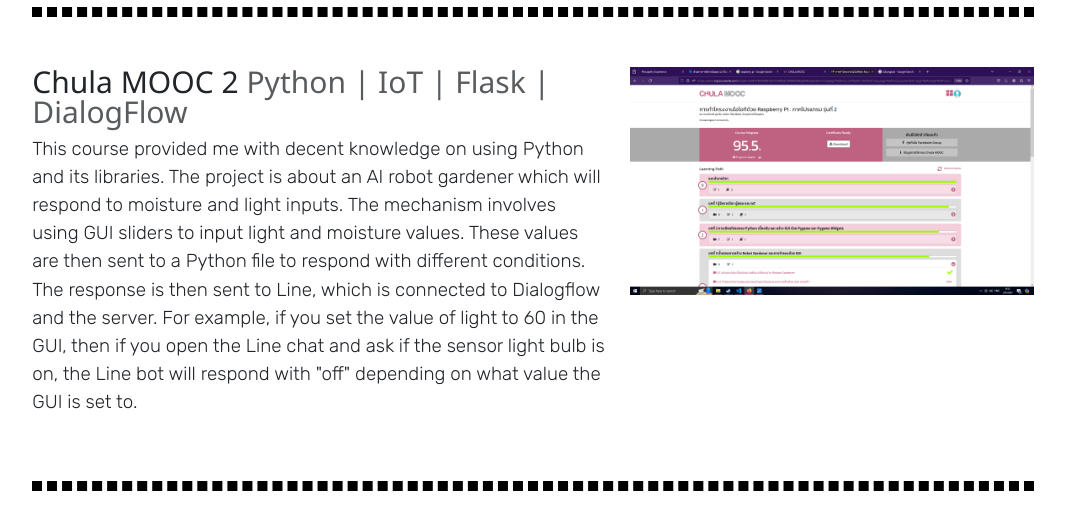
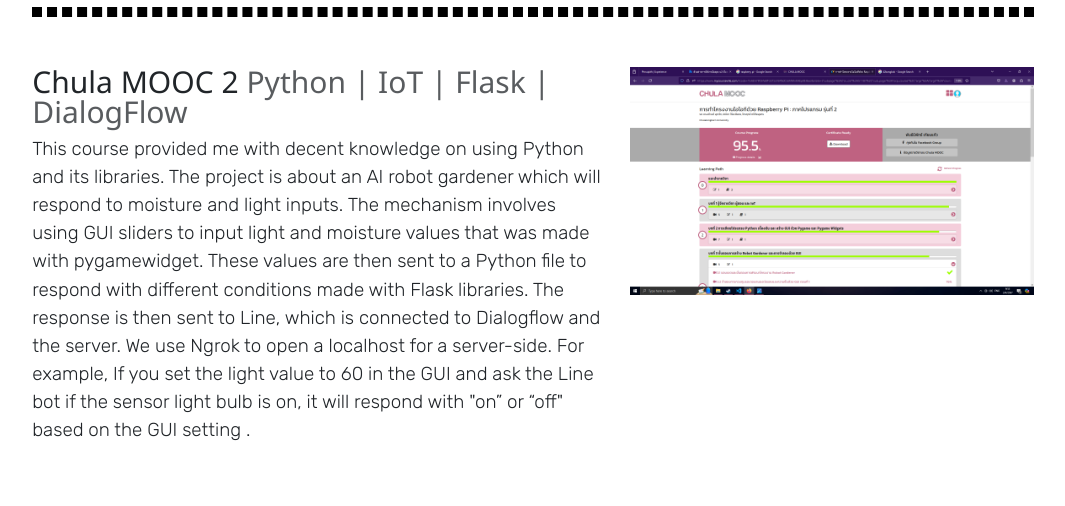
Before and after one commit to bobbobateaberm/portfolio, a plain HTML site: page exp1.html in a window 1280 px wide. Shown: the part 3180-3686 px from the top of the page, without its empty margins (107-1172 px from the left). Drawn offline with nearby package versions, Linux system fonts and the light colour scheme.

Commit message:
Add files via upload

```diff
--- a/exp1.html
+++ b/exp1.html
@@ -144,8 +144,10 @@
       <div class="col-md-7">
         <h2 class="featurette-heading fw-normal lh-1">Chula MOOC 2<span class="text-body-secondary"> Python | IoT | Flask | DialogFlow</span></h2>
         <p class="lead">This course provided me with decent knowledge on using Python and its libraries. The project is about an AI robot gardener which will respond to moisture and light inputs.
-          The mechanism involves using GUI sliders to input light and moisture values. These values are then sent to a Python file to respond with different conditions. The response is then sent to Line, which is connected to Dialogflow and the server.
-          For example, if you set the value of light to 60 in the GUI, then if you open the Line chat and ask if the sensor light bulb is on, the Line bot will respond with "off" depending on what value the GUI is set to.
+
+          The mechanism involves using GUI sliders to input light and moisture values that was made with pygamewidget. These values are then sent to a Python file to respond with different conditions made with Flask libraries. The response is then sent to Line, which is connected to Dialogflow and the server. We use Ngrok to open a localhost for a server-side.
+
+          For example, If you set the light value to 60 in the GUI and ask the Line bot if the sensor light bulb is on, it will respond with "on” or “off" based on the GUI setting .
         </p>
       </div>
       <div class="col-md-5">
```
